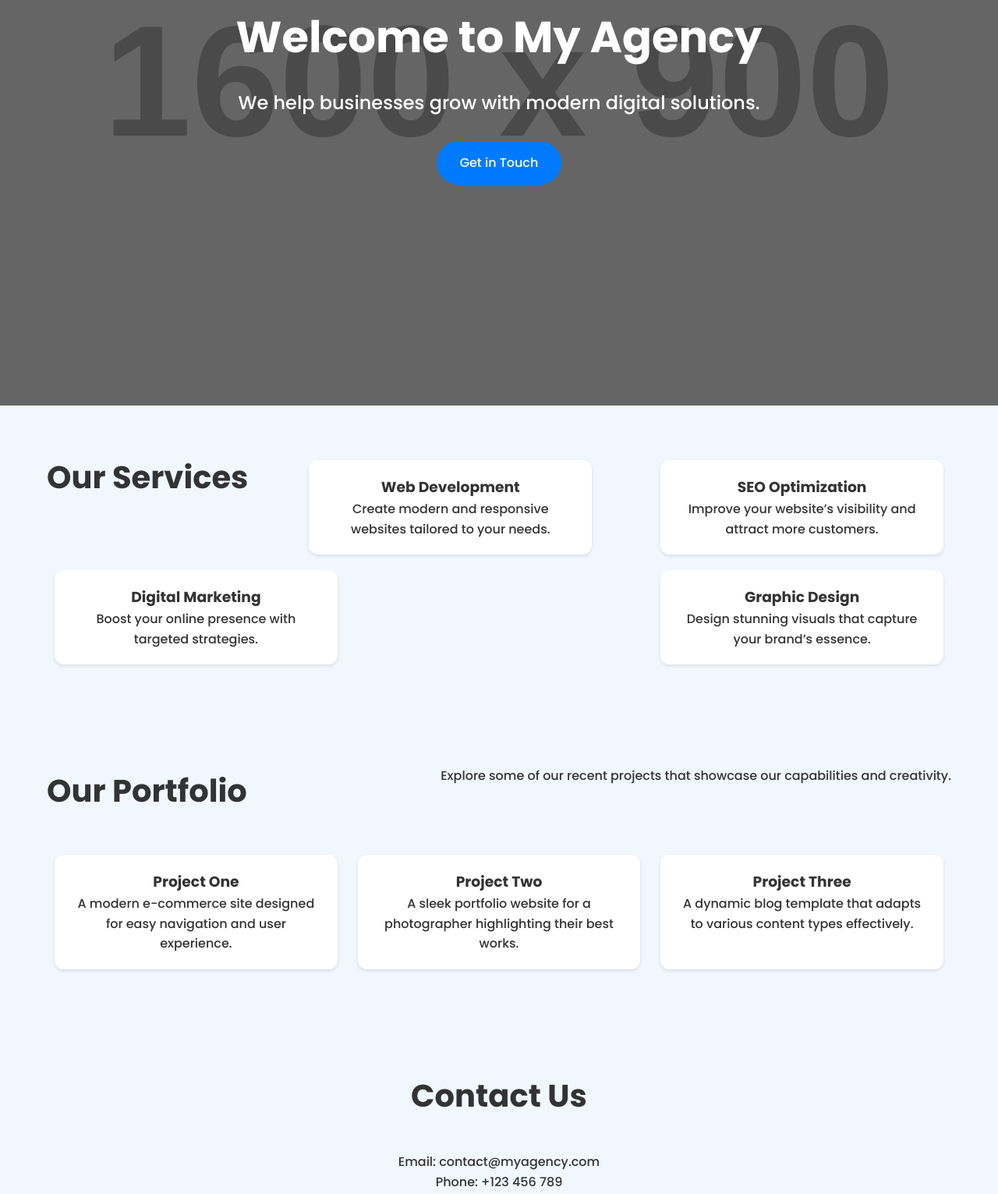
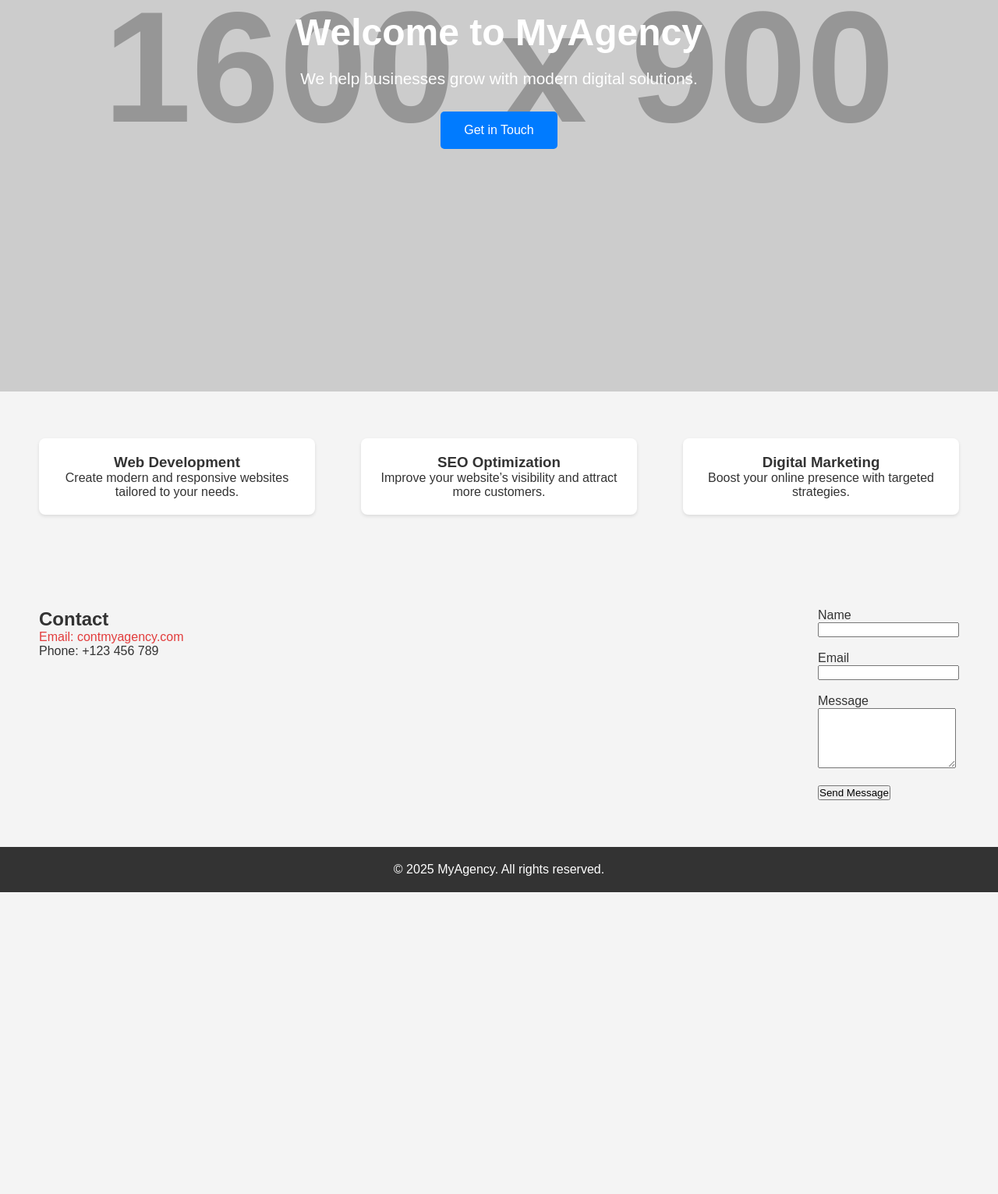
Before and after one commit to LAARF007/web_pages, a plain HTML site: page index.html in a window 1280 px wide. Shown: the part 366-1897 px from the top of the page at 78% size. After the commit the page ends 1510 px from the top, so only its background shows below. Drawn offline with Linux system fonts and the light colour scheme; placeholder pictures from the web are drawn by us.

Commit message:
Déploiement du site mis à jour 2025-04-10 18:46:04

```diff
--- a/index.html
+++ b/index.html
@@ -1,23 +1,19 @@
 <!DOCTYPE html><html xmlns="http://www.w3.org/1999/xhtml" lang="en"><head>
     <meta charset="UTF-8" />
     <meta name="viewport" content="width=device-width, initial-scale=1.0" />
-    <link href="https://fonts.googleapis.com/css2?family=Poppins:wght@300;500;700&amp;display=swap" rel="stylesheet" />
     <title>Agence Landing Page</title>
     <style>
+
         * {
             margin: 0;
             padding: 0;
             box-sizing: border-box;
             font-family: 'Poppins', sans-serif;
         }
-
         body {
-            background-color: #f0f7ff;
+            background-color: #f4f4f4;
             color: #333;
-            line-height: 1.6;
-            font-size: 16px; /* Taille de police par défaut */
         }
-
         header {
             display: flex;
             justify-content: space-between;
@@ -26,29 +22,20 @@
             background-color: #fff;
             box-shadow: 0 2px 4px rgba(0, 0, 0, 0.1);
         }
-
         header .logo {
-            font-size: 1.8em;
+            font-size: 1.5em;
             font-weight: bold;
             color: #007BFF;
         }
-
-        nav {
-            display: flex;
-        }
-
         nav a {
             margin: 0 15px;
             text-decoration: none;
             color: #333;
-            transition: color 0.3s, transform 0.3s;
+            transition: color 0.3s;
         }
-
         nav a:hover {
             color: #007BFF;
-            transform: translateY(-2px);
         }
-
         .hero {
             height: 100vh;
             display: flex;
@@ -58,175 +45,67 @@
             background: url('https://via.placeholder.com/1600x900') no-repeat center center/cover;
             color: white;
             text-align: center;
-            position: relative;
         }
-
-        .hero::after {
-            content: '';
-            position: absolute;
-            top: 0;
-            left: 0;
-            right: 0;
-            bottom: 0;
-            background: rgba(0, 0, 0, 0.5);
+        .hero h1 {
+            font-size: 3em;
+            margin-bottom: 20px;
         }
-
-        .hero h1 {
-            font-size: 3.5em;
-            margin-bottom: 20px;
-            position: relative;
-            z-index: 1;
+        .hero p {
+            font-size: 1.3em;
+            margin-bottom: 30px;
         }
-
-        .hero p {
-            font-size: 1.5em;
-            margin-bottom: 30px;
-            position: relative;
-            z-index: 1;
-        }
-
         .hero a {
             padding: 15px 30px;
             background-color: #007BFF;
             color: white;
             text-decoration: none;
-            border-radius: 30px;
-            transition: background 0.3s, transform 0.3s;
-            position: relative;
-            z-index: 1;
+            border-radius: 5px;
+            transition: background 0.3s;
         }
-
         .hero a:hover {
             background-color: #0056b3;
-            transform: translateY(-2px);
         }
-
         .section {
-            padding: 60px 20px; /* Changement de padding pour plus d'uniformité */
-            max-width: 1200px; /* Ajout d'une largeur max pour le contenu */
-            margin: 0 auto;
+            padding: 60px 50px;
         }
-
-        h2 {
-            text-align: center;
-            margin-bottom: 40px;
-            font-size: 2.5em; /* Taille de police pour les titres */
-        }
-
-        .services,
-        .portfolio,
-        .contact {
+        .services, .contact {
             display: flex;
             justify-content: space-between;
-            flex-wrap: wrap;
         }
-
-        .service-item,
-        .portfolio-item {
-            flex-basis: calc(33% - 20px);
+        .service-item {
+            width: 30%;
             background: #fff;
             padding: 20px;
             box-shadow: 0 2px 4px rgba(0, 0, 0, 0.1);
-            border-radius: 12px;
-            text-align: center;
-            margin: 10px;
-            transition: transform 0.3s;
-        }
-
-        .service-item:hover,
-        .portfolio-item:hover {
-            transform: translateY(-5px);
-        }
-
-        .contact {
-            flex-direction: column;
-            align-items: center;
+            border-radius: 8px;
             text-align: center;
         }
-
-        form {
-            width: 100%;
-            max-width: 500px;
-            margin-top: 20px;
-        }
-
-        label {
-            margin-bottom: 5px;
-            display: block;
-            font-weight: 500;
-        }
-
-        input,
-        textarea {
-            width: 100%;
-            padding: 10px;
-            margin-bottom: 15px;
-            border-radius: 8px;
-            border: 1px solid #ccc;
-        }
-
-        button {
-            padding: 15px 30px;
-            background-color: #007BFF;
-            color: white;
-            border: none;
-            border-radius: 30px;
-            cursor: pointer;
-            transition: background 0.3s, transform 0.3s;
-        }
-
-        button:hover {
-            background-color: #0056b3;
-            transform: translateY(-2px);
-        }
-
         .footer {
             padding: 20px;
             background: #333;
             color: white;
             text-align: center;
         }
-
-        @media (max-width: 768px) {
-            .service-item,
-            .portfolio-item {
-                flex-basis: calc(50% - 20px);
-                margin: 10px 0; /* Uniformisation des marges */
-            }
-        }
-
-        @media (max-width: 480px) {
-            .service-item,
-            .portfolio-item {
-                flex-basis: 100%;
-            }
-
-            .section {
-                padding: 40px 10px; /* Réduction de l'espacement pour mobile */
-            }
-        }
     </style>
 </head>
-
 <body>
 
 <header>
-        <div class="logo">Adel</div>
-        <nav class="" data-element-type="NAV">
-            <a href="services" class="" data-element-type="A">Services</a>
-            <a href="#portfolio" class="element-highlight" data-element-type="A">Portfolio</a>
+    <div class="logo">MyAgency</div>
+    <nav>
+        <a href="#services">Services</a>
+        <a href="#portfolio">Portfolio</a>
         <a href="#contact">Contact</a>
     </nav>
 </header>
 
-    <section class="hero element-highlight" data-element-type="SECTION">
-        <h1 class="" data-element-type="H1">Welcome to My Agency</h1>
+<section class="hero">
+    <h1>Welcome to MyAgency</h1>
     <p>We help businesses grow with modern digital solutions.</p>
-        <a href="#contact" class="element-highlight" data-element-type="A">Get in Touch</a>
+    <a href="#contact">Get in Touch</a>
 </section>
 
 <section class="section services" id="services">
-        <h2>Our Services</h2>
     <div class="service-item">
         <h3>Web Development</h3>
         <p>Create modern and responsive websites tailored to your needs.</p>
@@ -239,40 +118,21 @@
         <h3>Digital Marketing</h3>
         <p>Boost your online presence with targeted strategies.</p>
     </div>
-        <div class="service-item">
-            <h3>Graphic Design</h3>
-            <p>Design stunning visuals that capture your brand’s essence.</p>
-        </div>
-    </section>
-
-    <section class="section portfolio" id="portfolio">
-        <h2>Our Portfolio</h2>
-        <p>Explore some of our recent projects that showcase our capabilities and creativity.</p>
-        <div class="portfolio-item">
-            <h3>Project One</h3>
-            <p>A modern e-commerce site designed for easy navigation and user experience.</p>
-        </div>
-        <div class="portfolio-item">
-            <h3>Project Two</h3>
-            <p>A sleek portfolio website for a photographer highlighting their best works.</p>
-        </div>
-        <div class="portfolio-item">
-            <h3>Project Three</h3>
-            <p>A dynamic blog template that adapts to various content types effectively.</p>
-        </div>
 </section>
 
 <section class="section contact" id="contact">
-        <h2>Contact Us</h2>
-        <p>Email: contact@myagency.com</p>
+    <div class="element-highlight" data-element-type="DIV">
+        <h2 class="" data-element-type="H2">Contact </h2>
+        <p class="" data-element-type="P" style="color: rgb(226, 60, 60);">Email: contmyagency.com</p>
         <p>Phone: +123 456 789</p>
+    </div>
     <form>
-            <label for="name">Name</label>
-            <input type="text" id="name" name="name" required="" />
-            <label for="email">Email</label>
-            <input type="email" id="email" name="email" required="" />
-            <label for="message">Message</label>
-            <textarea id="message" name="message" rows="5" required=""></textarea>
+        <label for="name">Name</label><br />
+        <input type="text" id="name" name="name" required="" /><br /><br />
+        <label for="email">Email</label><br />
+        <input type="email" id="email" name="email" required="" /><br /><br />
+        <label for="message">Message</label><br />
+        <textarea id="message" name="message" rows="5" required=""></textarea><br /><br />
         <button type="submit">Send Message</button>
     </form>
 </section>
@@ -282,4 +142,5 @@
 </footer>
 
 
+
 </body></html>
```
Lines whose indentation alone changed are shown as unchanged.
